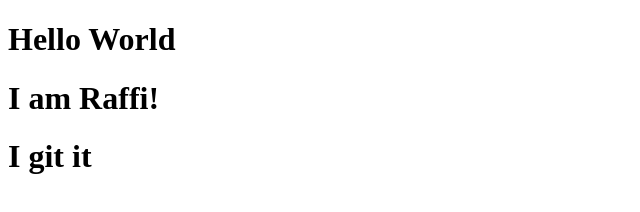
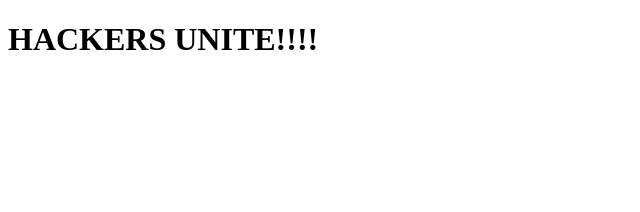
Before and after one commit to raffikazanjian/advanced-js, a plain HTML site: page index.html in a window 1280 px wide. Shown: the whole page, without its empty margins (0-640 px from the left). Drawn offline with Linux system fonts and the light colour scheme.

Commit message:
youve been hacked

```diff
--- a/index.html
+++ b/index.html
@@ -5,9 +5,7 @@
 </head>
 <body>
 
-<h1>Hello World</h1>
-<h1>I am Raffi!</h1>
-<h1>I git it</h1>
+  <h1>HACKERS UNITE!!!!</h1>
 
 </body>
 </html>
```
